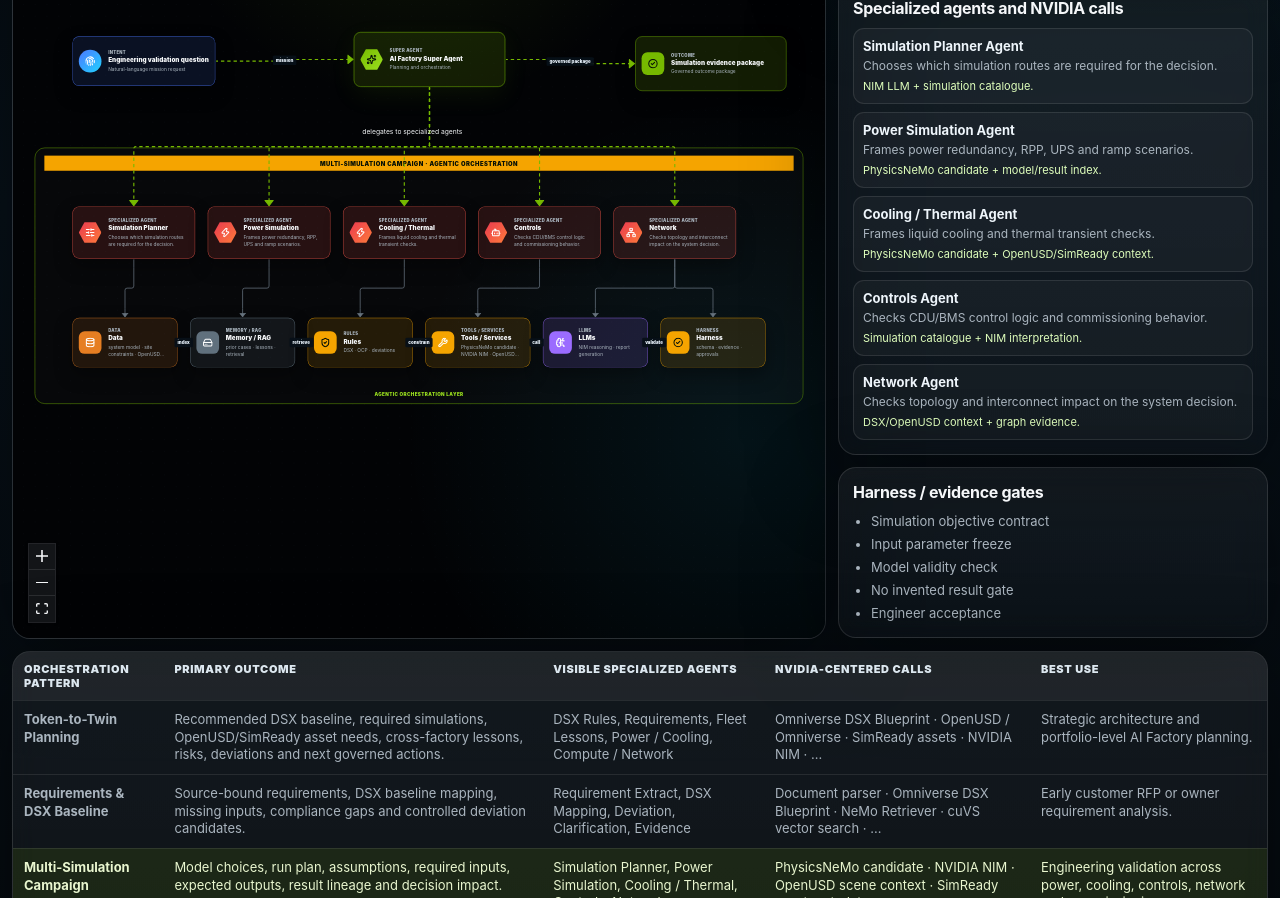
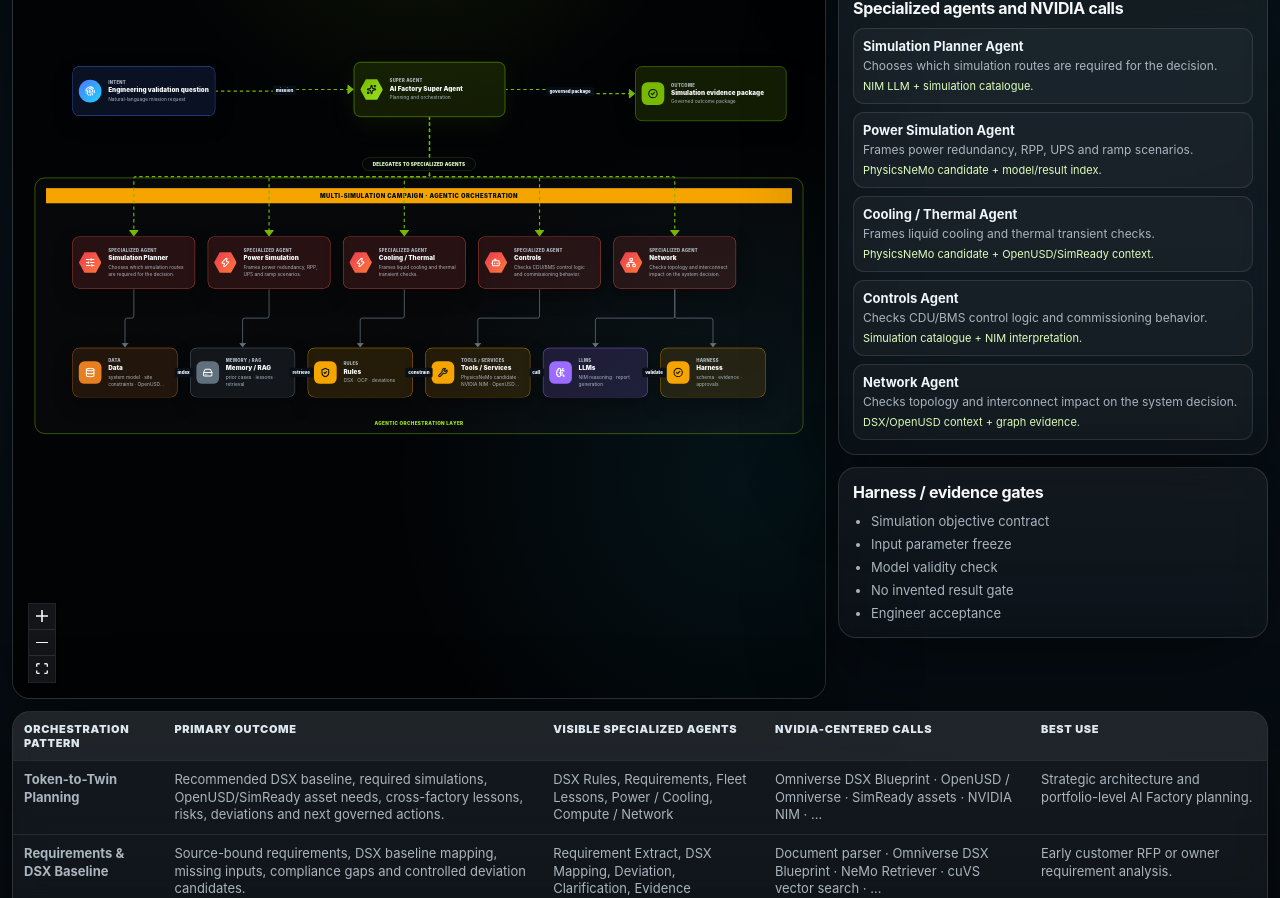
Before and after one commit to opedoussaut/ht-gen7-superagent, a React (Vite) app: page / in a window 1280 px wide. Shown: the part 760-1658 px from the top of the page. Built offline with nearby package versions, Linux system fonts and the light colour scheme.

Commit message:
Improve VP diagram spacing and edge label readability

```diff
--- a/src/styles.css
+++ b/src/styles.css
@@ -33,7 +33,7 @@
 button { border: 0; cursor: pointer; }
 
 .app {
-  width: min(1920px, calc(100vw - 24px));
+  width: min(1960px, calc(100vw - 24px));
   margin: 12px auto 34px;
 }
 .card {
@@ -170,6 +170,7 @@
   font-weight: 800;
 }
 .legend i { display: inline-block; width: 11px; height: 11px; border-radius: 50%; }
+
 .workspace-grid {
   display: grid;
   grid-template-columns: minmax(0, 1fr) 430px;
@@ -199,7 +200,7 @@
   font-weight: 900;
 }
 .flow-wrap {
-  height: 840px;
+  height: 900px;
   background:
     radial-gradient(circle at 50% 4%, rgba(118, 185, 0, 0.13), transparent 30%),
     radial-gradient(circle at 90% 76%, rgba(32, 211, 255, 0.08), transparent 35%),
@@ -277,8 +278,8 @@
 .arch-node--agent { border-color: rgba(255, 90, 79, 0.78); background: rgba(255, 90, 79, 0.13); }
 .arch-node--agent .arch-node__icon { background: linear-gradient(135deg, #e93850, #ff7d3a); clip-path: polygon(25% 5%, 75% 5%, 100% 50%, 75% 95%, 25% 95%, 0 50%); }
 .arch-node--tool { border-color: rgba(245, 164, 0, 0.72); background: rgba(245, 164, 0, 0.12); }
-.arch-node--tool .arch-node__icon { background: #f5a400; }
-.arch-node--llm { border-color: rgba(155, 108, 255, 0.78); background: rgba(155, 108, 255, 0.14); }
+.arch-node--tool .arch-node__icon { color: #061006; background: #f5a400; }
+.arch-node--llm { border-color: rgba(155, 108, 255, 0.8); background: rgba(155, 108, 255, 0.16); }
 .arch-node--llm .arch-node__icon { background: #9b6cff; }
 .arch-node--outcome { border-color: var(--green); background: rgba(118, 185, 0, 0.14); }
 .arch-node--outcome .arch-node__icon { color: #061006; background: var(--green); }
@@ -291,13 +292,14 @@
   border: 1.6px solid var(--green);
   border-radius: 24px;
   background: rgba(255, 255, 255, 0.018);
+  box-shadow: inset 0 0 0 1px rgba(118, 185, 0, 0.08);
   pointer-events: none;
 }
 .orchestration-band__bar {
   position: absolute;
-  left: 22px;
-  right: 22px;
-  top: 18px;
+  left: 26px;
+  right: 26px;
+  top: 24px;
   height: 36px;
   display: flex;
   align-items: center;
@@ -313,7 +315,7 @@
   position: absolute;
   left: 0;
   right: 0;
-  bottom: 14px;
+  bottom: 16px;
   color: var(--green-light);
   font-size: 11px;
   font-weight: 950;
@@ -321,10 +323,25 @@
   letter-spacing: 0.08em;
   text-transform: uppercase;
 }
+.caption-node {
+  width: 100%;
+  height: 100%;
+  display: grid;
+  place-items: center;
+  border: 1px solid rgba(118, 185, 0, 0.32);
+  border-radius: 999px;
+  background: rgba(5, 8, 11, 0.9);
+  color: #dfffbc;
+  font-size: 11px;
+  font-weight: 900;
+  letter-spacing: 0.04em;
+  text-transform: uppercase;
+  pointer-events: none;
+}
 
 .react-flow__edge.animated path { stroke-dasharray: 8 7; }
-.react-flow__edge-text { paint-order: stroke; stroke: #071018; stroke-width: 2px; }
 .react-flow__edge-textbg { rx: 5px; }
+.react-flow__edge-text { paint-order: stroke; stroke: rgba(5, 8, 11, 0.8); stroke-width: 2px; }
 .diagram-panel {
   display: inline-flex;
   align-items: center;
@@ -368,5 +385,5 @@
   .hero-grid, .workspace-grid { grid-template-columns: 1fr; }
   .controls-grid { grid-template-columns: 1fr; }
   .metric-grid { grid-template-columns: repeat(2, 1fr); }
-  .flow-wrap { height: 760px; }
+  .flow-wrap { height: 860px; }
 }
```
